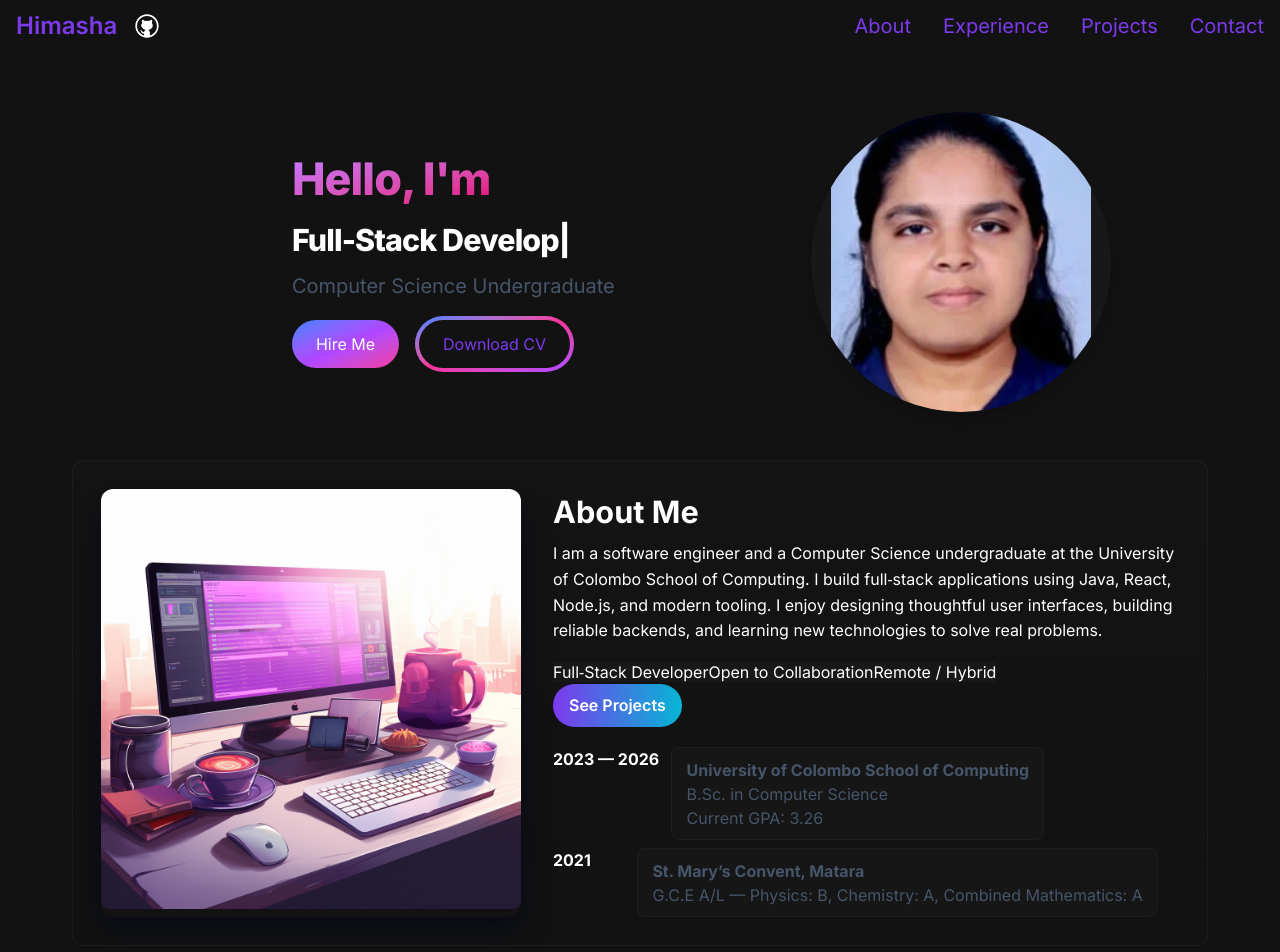
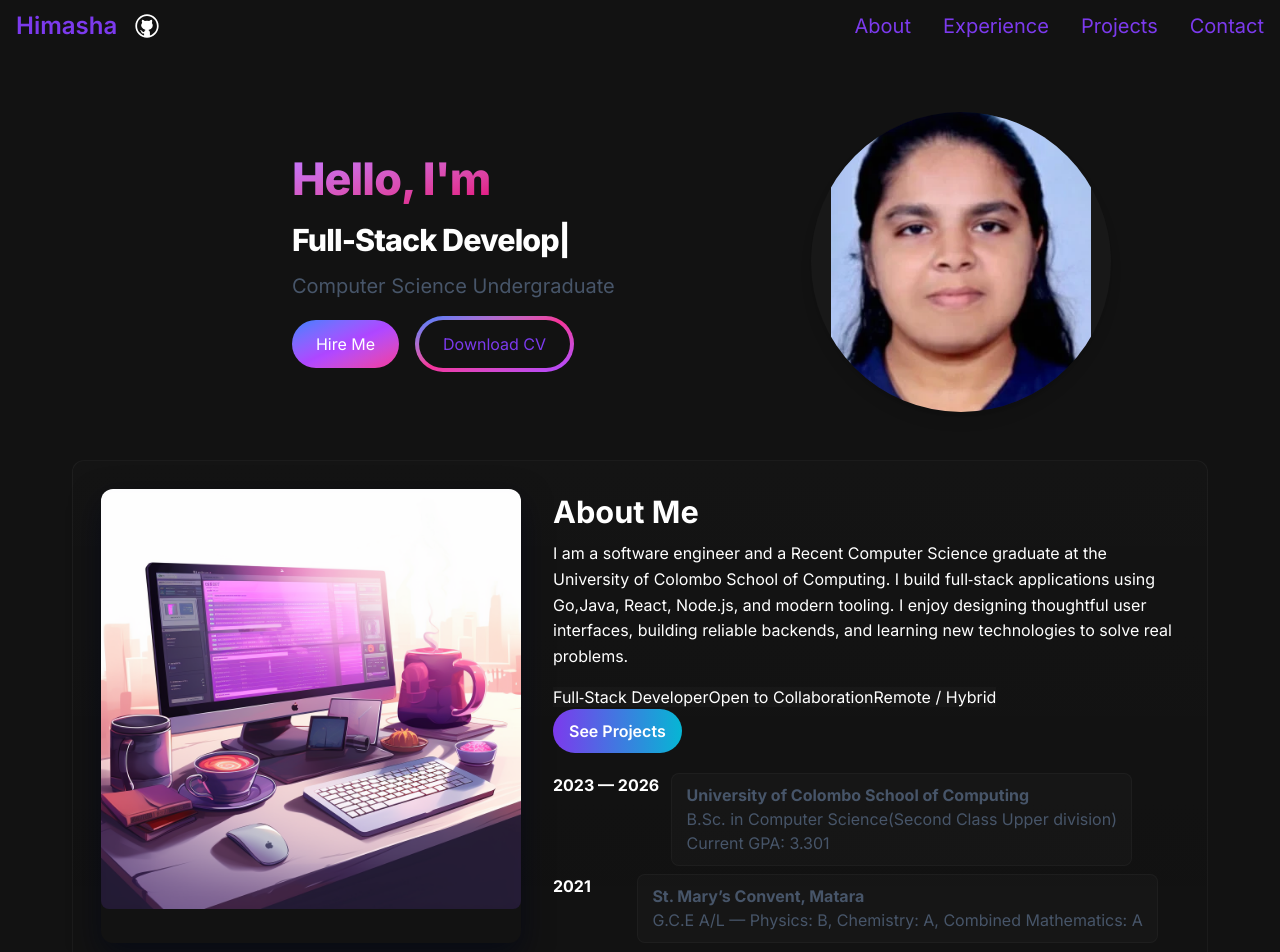
Before and after one commit to HimashaChinthani/my-Portfolio, a Next.js app: page / in a window 1280 px wide. Shown: the top 952 px of the page. Built offline with nearby package versions, Linux system fonts and the light colour scheme.

Commit message:
add new  project

```diff
--- a/app/components/AboutSection.jsx
+++ b/app/components/AboutSection.jsx
@@ -25,8 +25,8 @@ const AboutSection = () => {
           <div className="about-intro">
             <h2 className="h2">About Me</h2>
             <p>
-              I am a software engineer and a Computer Science undergraduate at the University of Colombo
-              School of Computing. I build full‑stack applications using Java, React, Node.js, and modern tooling.
+              I am a software engineer and a Recent Computer Science graduate at the University of Colombo
+              School of Computing. I build full‑stack applications using Go,Java, React, Node.js, and modern tooling.
               I enjoy designing thoughtful user interfaces, building reliable backends, and learning new technologies
               to solve real problems.
             </p>
@@ -46,8 +46,8 @@ const AboutSection = () => {
                 <div className="education-year">2023 — 2026</div>
                 <div className="education-body">
                   <strong>University of Colombo School of Computing</strong>
-                  <div>B.Sc. in Computer Science</div>
-                  <div>Current GPA: 3.26</div>
+                  <div>B.Sc. in Computer Science(Second Class Upper division)</div>
+                  <div>Current GPA: 3.301</div>
                 </div>
               </div>
 
--- a/app/components/ProjectsSection.jsx
+++ b/app/components/ProjectsSection.jsx
@@ -58,7 +58,19 @@ const projectsData = [
     ],
   previewUrl: "/",
 },
+ {
+  id: 6,
+  title: "Plant Store – E-Commerce & Nursery Management Platform –",
+  description:
+    "A full-stack web application designed for plant nurseries to manage catalog listings and showcase inventory. Features a secure administrative portal powered by JWT authentication, dynamic plant management (categories, care instructions, pricing, and images), and a RESTful backend API built with Node.js, Express, and MySQL.",
+  image: "/images/projects/6.png",
+  tag: ["All", "Web"],
+ gitUrl: [
+        "https://github.com/HimashaChinthani/plant_store.git"
 
+    ],
+  previewUrl: "/",
+},
 ];
 
 const ProjectsSection = () => {
```
Also changed, not shown: public/images/projects/6.png (added), 1 other file (tests, documents, lock files or other folders).
